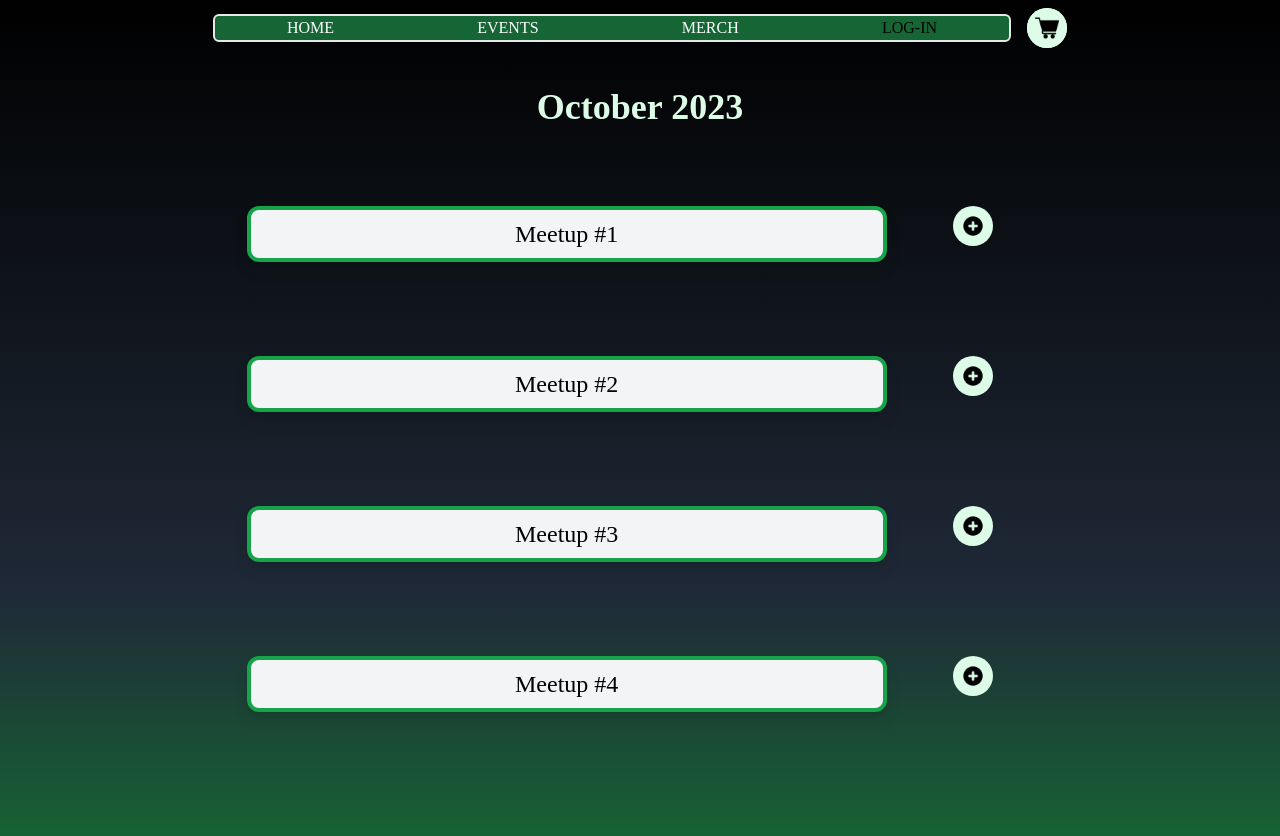
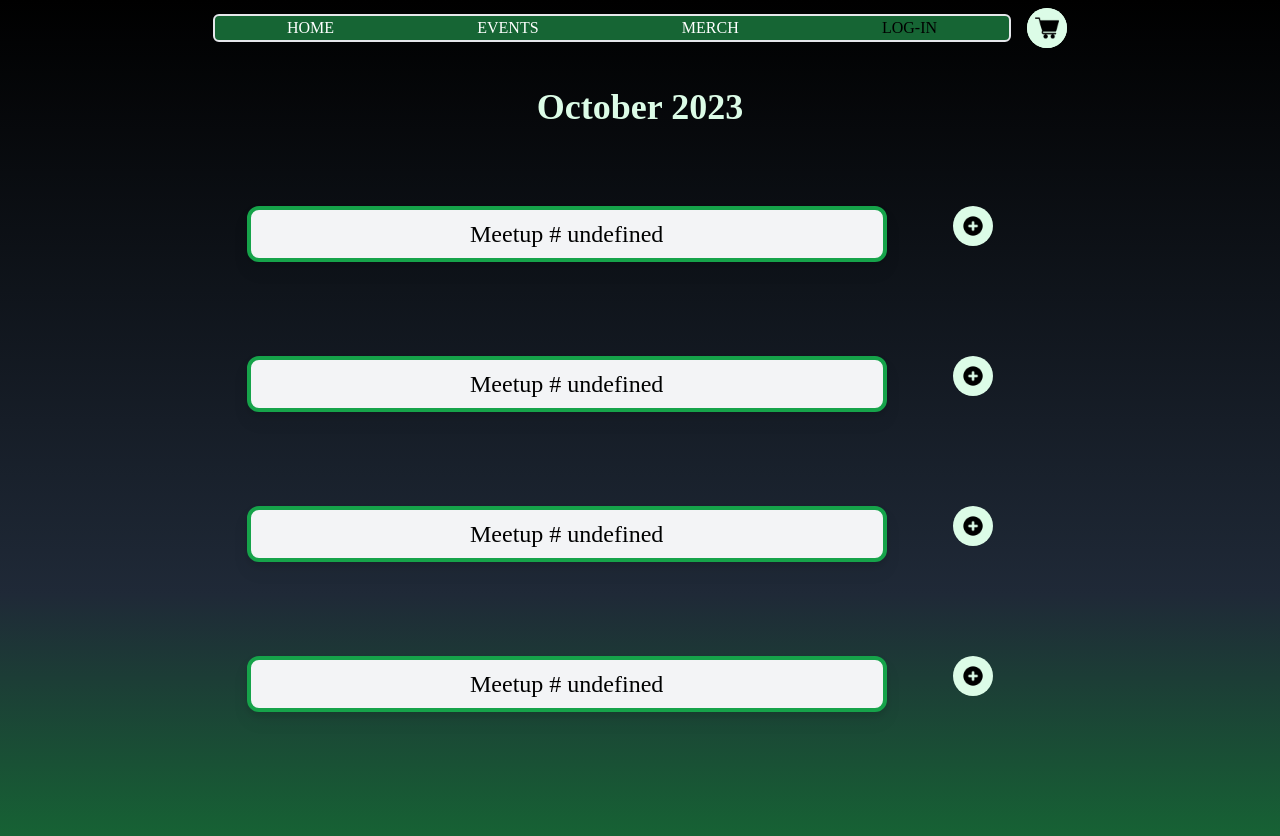
Before and after one commit to jordaz14/Ecom_Mahjong, a React (Vite) app in the folder client/: page /events in a window 1280 px wide. Shown: the top 836 px of the page. Built offline with nearby package versions, Linux system fonts and the light colour scheme; a web font is replaced by a local one.

Commit message:
cleaned up components text concat

```diff
--- a/client/src/components/BodyText.jsx
+++ b/client/src/components/BodyText.jsx
@@ -2,7 +2,7 @@ import React from "react";
 
 function BodyText(props) {
   return (
-    <p className={'text-gray-100 text-xl w-4/5 font-bold mx-auto my-auto md:w-full md:text-3xl lg:text-4xl ' +props.className}>{props.children}</p>
+    <p className={`text-gray-100 text-xl w-4/5 font-bold mx-auto my-auto md:w-full md:text-3xl lg:text-4xl ${props.className}`}>{props.children}</p>
   );
 }
 
--- a/client/src/components/Button.jsx
+++ b/client/src/components/Button.jsx
@@ -4,10 +4,7 @@ function Button({ children, onClick, className, value }) {
   return (
     <>
       <button
-        className={
-          "bg-green-100 hover:bg-green-300 font-bold drop-shadow-lg md:text-2xl text-center " +
-          className
-        }
+        className={`bg-green-100 hover:bg-green-300 font-bold drop-shadow-lg md:text-2xl text-center ${className}`}
         onClick={onClick}
         value={value}
       >
--- a/client/src/components/ContentCard.jsx
+++ b/client/src/components/ContentCard.jsx
@@ -2,7 +2,7 @@
 function ContentCard(props) {
   return (
     <>
-    <div className={'flex flex-col px-2 bg-gray-100 border-4 border-solid border-green-600 rounded-sm drop-shadow-lg overflow-visible ' + props.className}>
+    <div className={`flex flex-col px-2 bg-gray-100 border-4 border-solid border-green-600 rounded-sm drop-shadow-lg overflow-visible ${props.className}`}>
       {props.children}
     </div>
     </>
--- a/client/src/components/EventRegister.jsx
+++ b/client/src/components/EventRegister.jsx
@@ -8,7 +8,9 @@ import Icon from "../components/Icon";
 import ContentCard from "./ContentCard";
 import Button from "./Button";
 
-function EventRegister({ IDNum }) {
+function EventRegister({ idNum }) {
+
+  // Set state on toggle feature for event cards
   const [RegisterToggle, SetRegisterToggle] = useState({
     RegisterText: "",
     BgColor: "bg-gray-100",
@@ -42,16 +44,13 @@ function EventRegister({ IDNum }) {
       <div className="w-full md:w-2/3 mx-auto flex justify-around">
         <div className="w-3/4">
           <ContentCard
-            className={
-              "rounded-xl py-1 w-full -mr-6 md:h-14 justify-center md:text-2xl " +
-              RegisterToggle.BgColor
-            }
+            className={`rounded-xl py-1 w-full -mr-6 md:h-14 justify-center md:text-2xl ${RegisterToggle.BgColor}`}
           >
-            {RegisterToggle.RegisterText + "Meetup #" + IDNum}
+            {`${RegisterToggle.RegisterText} Meetup # ${idNum}`}
           </ContentCard>
-          <div className={"bg-gray-100 py-2 rounded-xl " + RegisterToggle.Desc}>
-            <h2 className="font-bold">{"Location " + IDNum}</h2>
-            <p>{"Description " + IDNum}</p>
+          <div className={`bg-gray-100 py-2 rounded-xl ${RegisterToggle.Desc}`}>
+            <h2 className="font-bold md:text-2xl">{`Location ${idNum}`}</h2>
+            <p className="md:text-2xl">{`Description ${idNum}`}</p>
             <a href="https://www.meetup.com/">
               <Button>RSVP</Button>
             </a>
--- a/client/src/components/TitleText.jsx
+++ b/client/src/components/TitleText.jsx
@@ -3,7 +3,7 @@ import React from "react";
 function TitleText(props) {
   return (
     <>
-      <h1 className={'text-green-100 text-2xl w-4/5 font-bold mx-auto my-2 md:text-4xl ' + props.className}>
+      <h1 className={`text-green-100 text-2xl w-4/5 font-bold mx-auto my-2 md:text-4xl ${props.className}`}>
         {props.children}
       </h1>
     </>
```
